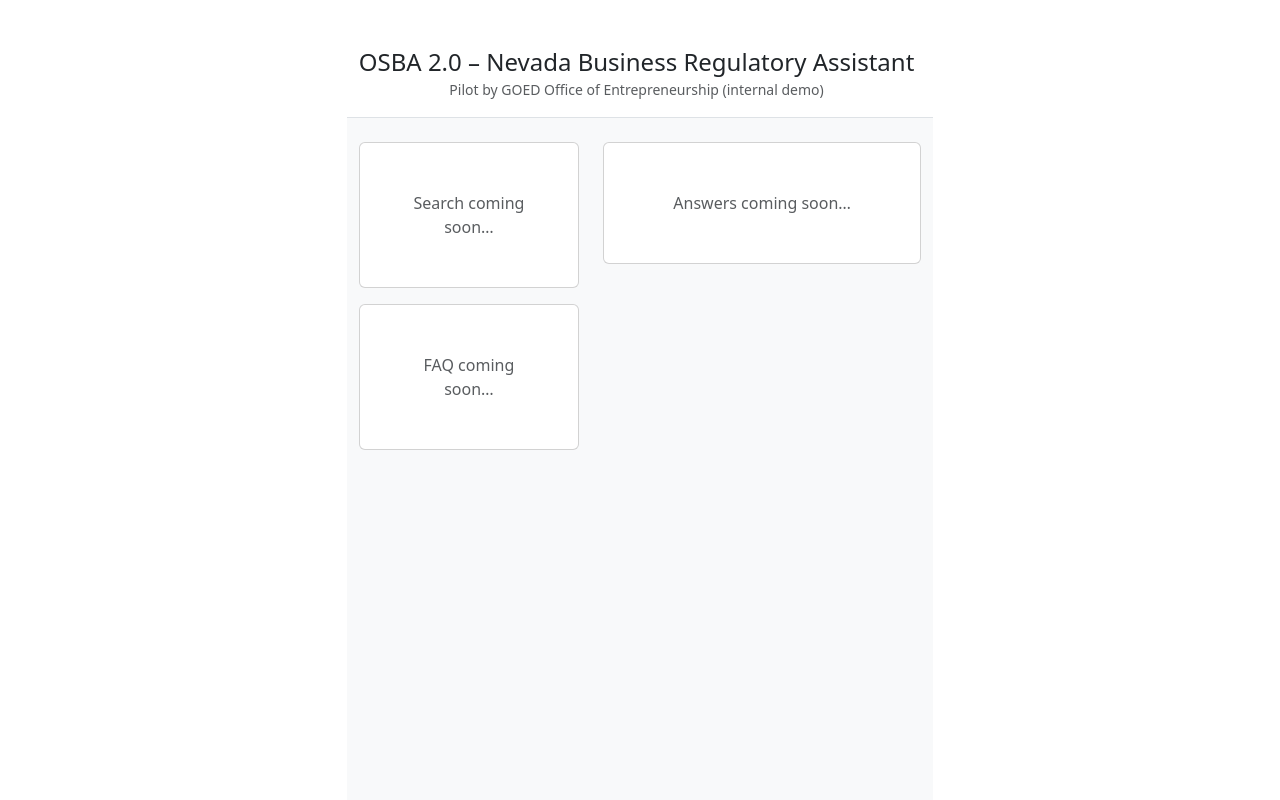
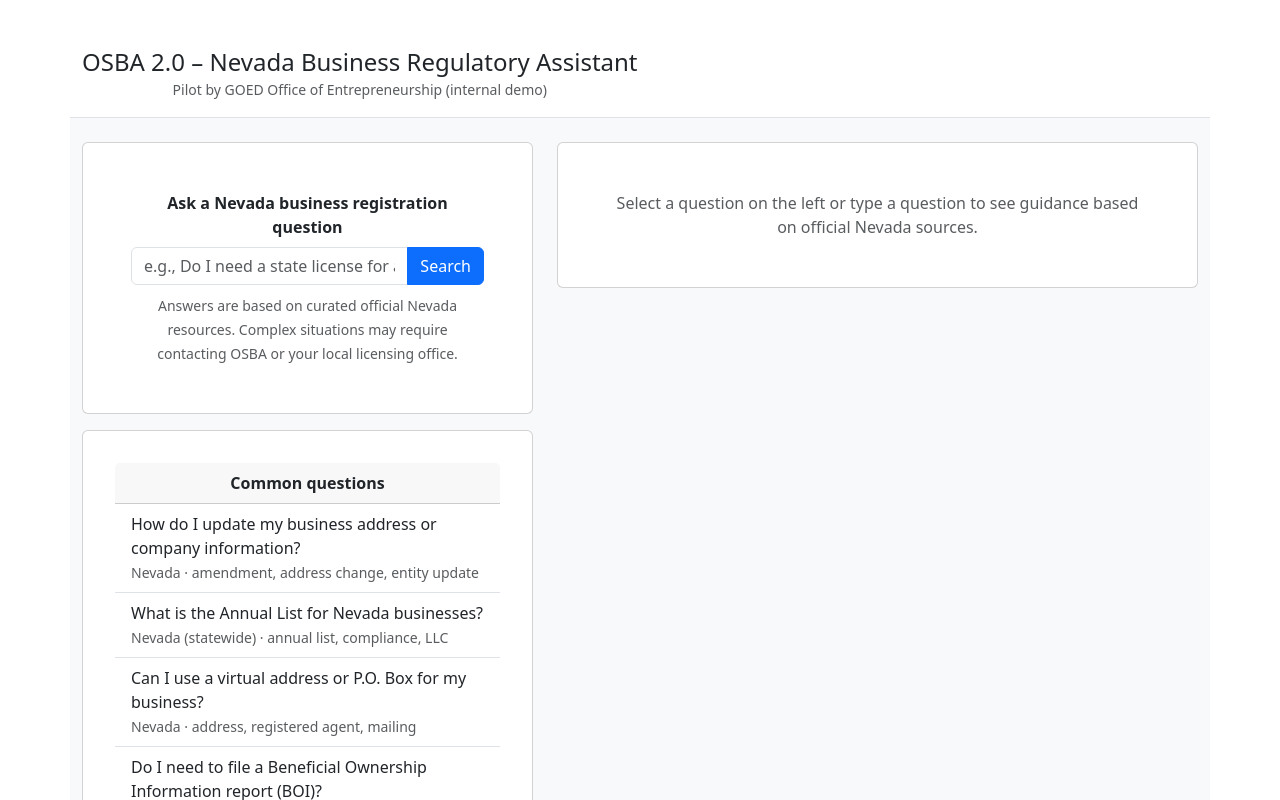
Before and after one commit to nevadaOfficeOfEntrepreneurship/osba-2.0, a React (Vite) app: page / in a window 1280 px wide. Shown: the top 800 px of the page. Built offline with nearby package versions, Linux system fonts and the light colour scheme.

Commit message:
Components Search Answer and FAQ work

```diff
--- a/src/components/AnswerPanel.jsx
+++ b/src/components/AnswerPanel.jsx
@@ -1,11 +1,68 @@
 import React from "react";// src/components/AnswerPanel.jsx
-function AnswerPanel() {
+// function AnswerPanel() {
+//   return (
+//     <div className="card mb-3">
+//       <div className="card-body">
+//         <p className="mb-0 text-muted">Answers coming soon…</p>
+//       </div>
+//     </div>
+//   );
+// }
+// export default AnswerPanel;
+
+// src/components/AnswerPanel.jsx
+function AnswerPanel({ faq, searchResults }) {
+  const activeFAQ = faq || (searchResults.length > 0 ? searchResults[0] : null);
+
+  if (!activeFAQ) {
+    return (
+      <div className="card">
+        <div className="card-body text-muted">
+          Select a question on the left or type a question to see guidance based on
+          official Nevada sources.
+        </div>
+      </div>
+    );
+  }
+
   return (
-    <div className="card mb-3">
+    <div className="card">
+      <div className="card-header">
+        <strong>{activeFAQ.question}</strong>
+      </div>
       <div className="card-body">
-        <p className="mb-0 text-muted">Answers coming soon…</p>
+        <p className="fw-semibold">{activeFAQ.shortAnswer}</p>
+        <p>{activeFAQ.detailedAnswer}</p>
+
+        <div className="mb-3">
+          <small className="text-muted">
+            Jurisdiction: {activeFAQ.jurisdiction} · Topics:{' '}
+            {activeFAQ.topicTags.join(', ')}
+          </small>
+        </div>
+
+        <div className="mb-3">
+          <h6 className="fw-semibold mb-1">Sources</h6>
+          <ul className="mb-0">
+            {activeFAQ.sources.map((s, i) => (
+              <li key={i}>
+                <a href={s.url} target="_blank" rel="noreferrer">
+                  {s.label}
+                </a>{' '}
+                <small className="text-muted">({s.type})</small>
+              </li>
+            ))}
+          </ul>
+        </div>
+
+        <div className="border-top pt-2 d-flex align-items-center justify-content-between">
+          <small className="text-muted">
+            {activeFAQ.disclaimer}
+          </small>
+        </div>
       </div>
     </div>
   );
 }
+
 export default AnswerPanel;
--- a/src/components/FAQList.jsx
+++ b/src/components/FAQList.jsx
@@ -1,12 +1,39 @@
 // src/components/FAQList.jsx
 import React from "react";
-function FAQList() {
+// function FAQList() {
+//   return (
+//     <div className="card mb-3">
+//       <div className="card-body">
+//         <p className="mb-0 text-muted">FAQ coming soon…</p>
+//       </div>
+//     </div>
+//   );
+// }
+// export default FAQList;
+function FAQList({ faqs, onSelectFAQ }) {
   return (
-    <div className="card mb-3">
-      <div className="card-body">
-        <p className="mb-0 text-muted">FAQ coming soon…</p>
+    <div className="card">
+      <div className="card-header">
+        <strong>Common questions</strong>
+      </div>
+      <div className="list-group list-group-flush">
+        {faqs.slice(0, 10).map((faq) => (
+          <button
+            key={faq.id}
+            type="button"
+            className="list-group-item list-group-item-action text-start"
+            onClick={() => onSelectFAQ(faq)}
+          >
+            {faq.question}
+            <br />
+            <small className="text-muted">
+              {faq.jurisdiction} · {faq.topicTags.join(', ')}
+            </small>
+          </button>
+        ))}
       </div>
     </div>
   );
 }
+
 export default FAQList;
--- a/src/components/SearchBar.jsx
+++ b/src/components/SearchBar.jsx
@@ -1,12 +1,67 @@
 // src/components/SearchBar.jsx
 import React from "react";
-function SearchBar() {
+// function SearchBar() {
+//   return (
+//     <div className="card mb-3">
+//       <div className="card-body">
+//         <p className="mb-0 text-muted">Search coming soon…</p>
+//       </div>
+//     </div>
+//   );
+// }
+// export default SearchBar;
+
+// src/components/SearchBar.jsx
+import { useState } from 'react';
+
+function SearchBar({ faqs, onResults }) {
+  const [query, setQuery] = useState('');
+
+  const handleSearch = (e) => {
+    e.preventDefault();
+
+    const q = query.trim().toLowerCase();
+    if (!q) {
+      onResults([]);
+      return;
+    }
+
+    const matches = faqs.filter((faq) =>
+      (faq.question + ' ' + faq.shortAnswer + ' ' + faq.detailedAnswer)
+        .toLowerCase()
+        .includes(q)
+    );
+
+    onResults(matches);
+  };
+
   return (
     <div className="card mb-3">
       <div className="card-body">
-        <p className="mb-0 text-muted">Search coming soon…</p>
+        <form onSubmit={handleSearch}>
+          <label className="form-label fw-semibold">
+            Ask a Nevada business registration question
+          </label>
+          <div className="input-group mb-2">
+            <input
+              type="text"
+              className="form-control"
+              placeholder="e.g., Do I need a state license for a coffee cart in Las Vegas?"
+              value={query}
+              onChange={(e) => setQuery(e.target.value)}
+            />
+            <button type="submit" className="btn btn-primary">
+              Search
+            </button>
+          </div>
+          <small className="text-muted">
+            Answers are based on curated official Nevada resources. Complex situations may require
+            contacting OSBA or your local licensing office.
+          </small>
+        </form>
       </div>
     </div>
   );
 }
+
 export default SearchBar;
```
